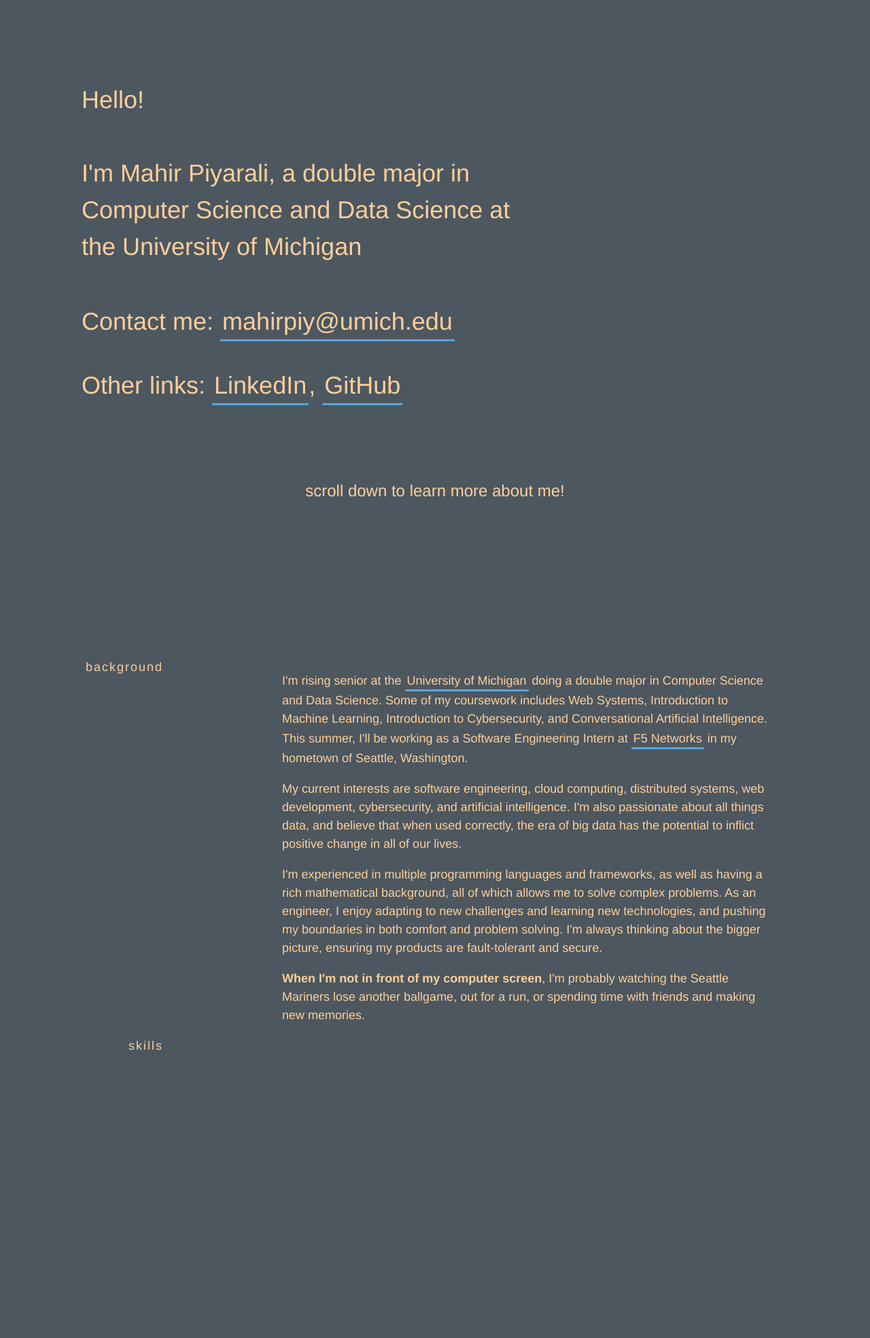
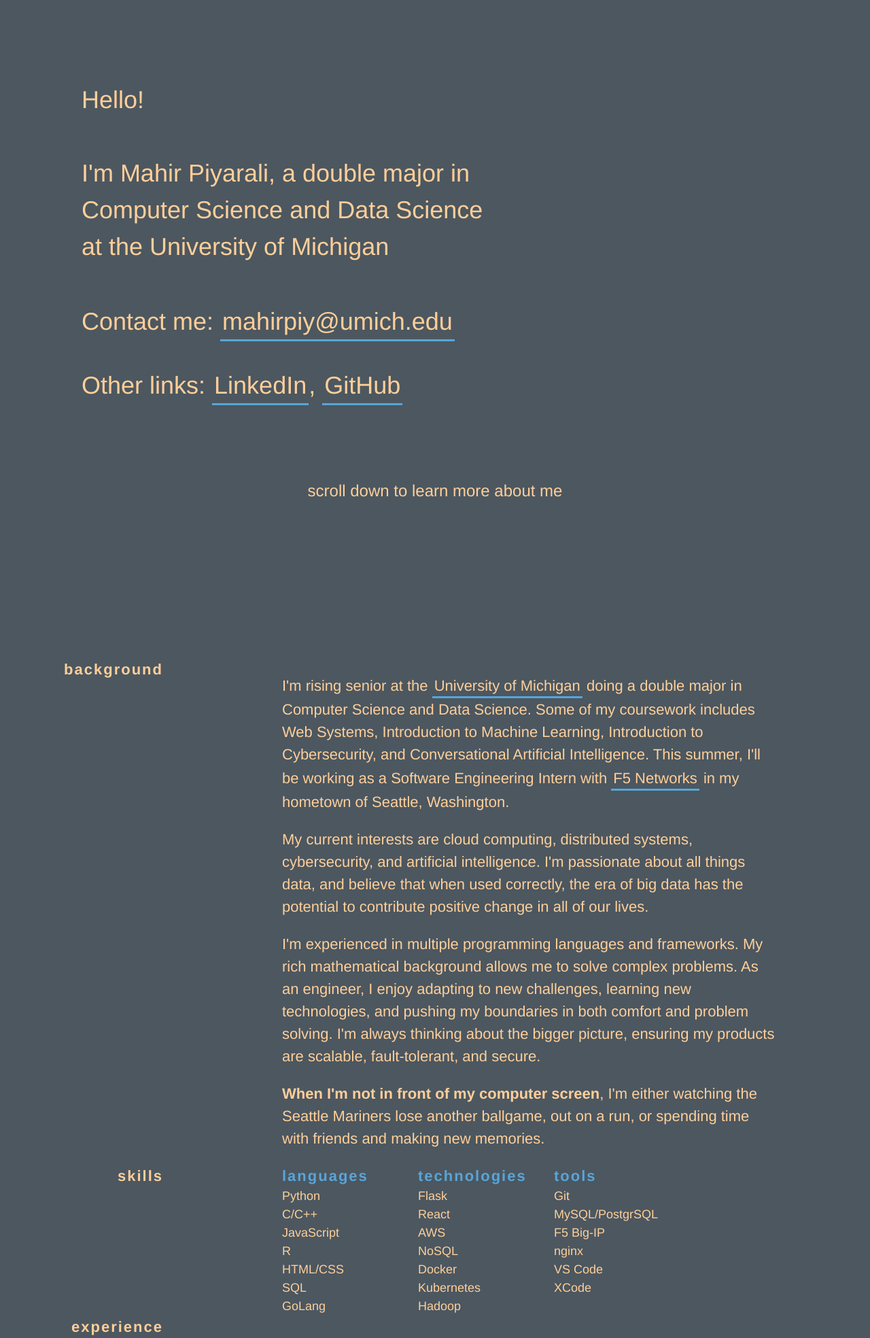
Before and after one commit to mahirumich/personal-site, a Flask app: page / in a window 1280 px wide. Shown: the whole page at 68% size. Before the commit the page ends 1545 px from the top, so only its background shows below. Run offline with Flask 2, Linux system fonts and the light colour scheme.

Commit message:
added skills, need to add space between elements

```diff
--- a/static/base.css
+++ b/static/base.css
@@ -23,7 +23,7 @@ body.night {
 
 .tagline_intro {
     font-weight: 200;
-    max-width: 670px;
+    max-width: 600px;
 }
 
 header.intro {
@@ -50,7 +50,6 @@ a:hover{
 }
 
 
-
 .scroll_more {
     font-size: 24px;
     font-weight: 200;
@@ -58,24 +57,25 @@ a:hover{
 }
 .section {
     padding: 50px;
-    float: left;
+    /* float: left;
+    padding-bottom: 50px; */
 }
 .section_title {
     float: left;
-    font-size: 18px;
+    font-size: 22px;
     width: 200px;
     margin-left: 40px;
     margin-right: 100px;
     color: #FFCF99;
     text-transform: lowercase;
     text-align: right;
-    font-weight: 500;
+    font-weight: 700;
     letter-spacing: 2px;
 }
 
 .section_content.right {
     font-weight: 325;
-    font-size: 18px;
+    font-size: 22px;
     margin-left: 75px;
     margin-right: 100px;
     max-width: 725px;
@@ -89,9 +89,33 @@ a:hover{
 /* strong {
   font-weight: 400;
 } */
-
+li {
+  font-size: 18px;
+  font-weight: 375;
+}
+ul {
+  list-style-type: none;
+  text-align: left;
+  margin: 0;
+  padding: 0;
+}
 .right {
     float: left;
     font-weight: 300;
     margin-left: 75px;
   }
+
+.skills_cat_label {
+  color: #59A5D8;
+  float: left;
+  font-size: 22px;
+  width: 200px;
+  text-transform: lowercase;
+  text-align: left;
+  font-weight: 700;
+  letter-spacing: 2px;
+}
+
+.skills_category {
+  float: left;
+}
--- a/templates/index.html
+++ b/templates/index.html
@@ -19,40 +19,83 @@
     <span>Other links: </span> <a href="https://www.linkedin.com/in/mahir-piyarali/" class="sublink">LinkedIn</a>, <a href="https://github.com/mahirumich" class="sublink">GitHub</a>
     </div>
     <br></br>
-    <div class="scroll_more">scroll down to learn more about me!</div>
+    <div class="scroll_more">scroll down to learn more about me</div>
     </header>
     <br></br>
     <section class="background">
-        <div class="section_title left">Background</div>
-        <div class="section_content right">
+      <div class="section_title left">Background</div>
+      <div class="section_content right">
             <p>I'm rising senior at the
                 <a href="https://cse.engin.umich.edu/">University of Michigan</a> doing a double major
                 in Computer Science and Data Science. Some of my coursework includes Web Systems,
                 Introduction to Machine Learning, Introduction to Cybersecurity, and Conversational Artificial
-                Intelligence. This summer, I'll be working as a Software Engineering Intern at
+                Intelligence. This summer, I'll be working as a Software Engineering Intern with
                 <a href="https://www.f5.com/">F5 Networks</a>
                 in my hometown of Seattle, Washington.
             </p>
             <p>
-              My current interests are software engineering, cloud computing, distributed systems,
-              web development, cybersecurity, and artificial intelligence. I'm also passionate about
+              My current interests are cloud computing, distributed systems,
+              cybersecurity, and artificial intelligence. I'm passionate about
               all things data, and believe that when used correctly, the era of big data has the
-              potential to inflict positive change in all of our lives.
+              potential to contribute positive change in all of our lives.
             </p>
             <p>
-              I'm experienced in multiple programming languages and frameworks, as well as having a rich
-              mathematical background, all of which allows me to solve complex problems. As an engineer, I enjoy
-              adapting to new challenges and learning new technologies, and pushing my boundaries in both comfort
-              and problem solving. I'm always thinking about the bigger picture, ensuring my products are
-              fault-tolerant and secure.
+              I'm experienced in multiple programming languages and frameworks. My rich
+              mathematical background allows me to solve complex problems. As an engineer, I enjoy
+              adapting to new challenges, learning new technologies, and pushing my boundaries in both comfort
+              and problem solving. I'm always thinking about the bigger picture, ensuring my products are scalable,
+              fault-tolerant, and secure.
             </p>
-            <p><strong>When I'm not in front of my computer screen</strong>, I'm probably watching the Seattle
-              Mariners lose another ballgame, out for a run, or spending time with friends and making new memories.
+            <p><strong>When I'm not in front of my computer screen</strong>, I'm either watching the Seattle
+              Mariners lose another ballgame, out on a run, or spending time with friends and making new memories.
             </p>
+          </div>
     </section>
     <section class="skills">
       <div class="section_title left">Skills</div>
-
+      <div class="section_content right">
+        <div class="skills_category">
+          <div class="skills_cat_label">Languages</div>
+          <ul>
+            <li class="skills_item">Python</li>
+            <li class="skills_item">C/C++</li>
+            <li class="skills_item">JavaScript</li>
+            <li class="skills_item">R</li>
+            <li class="skills_item">HTML/CSS</li>
+            <li class="skills_item">SQL</li>
+            <li class="skills_item">GoLang</li>
+          </ul>
+        </div>
+        <div class="skills_category">
+          <div class="skills_cat_label">Technologies</div>
+          <ul>
+            <li class="skills_item">Flask</li>
+            <li class="skills_item">React</li>
+            <li class="skills_item">AWS</li>
+            <li class="skills_item">NoSQL</li>
+            <li class="skills_item">Docker</li>
+            <li class="skills_item">Kubernetes</li>
+            <li class="skills_item">Hadoop</li>
+          </ul>
+        </div>
+        <div class="skills_category">
+          <div class="skills_cat_label">Tools</div>
+          <ul>
+            <li class="skills_item">Git</li>
+            <li class="skills_item">MySQL/PostgrSQL</li>
+            <li class="skills_item">F5 Big-IP</li>
+            <li class="skills_item">nginx</li>
+            <li class="skills_item">VS Code</li>
+            <li class="skills_item">XCode</li>
+          </ul>
+        </div>
+      </div>
     </section>
+    <section>
+      <div class="section_title left">experience</div>
+      <div class="section_content right"></div>
+    </section>
+    <br></br>
+    <pre></pre>
 </body>
 </html>
```
